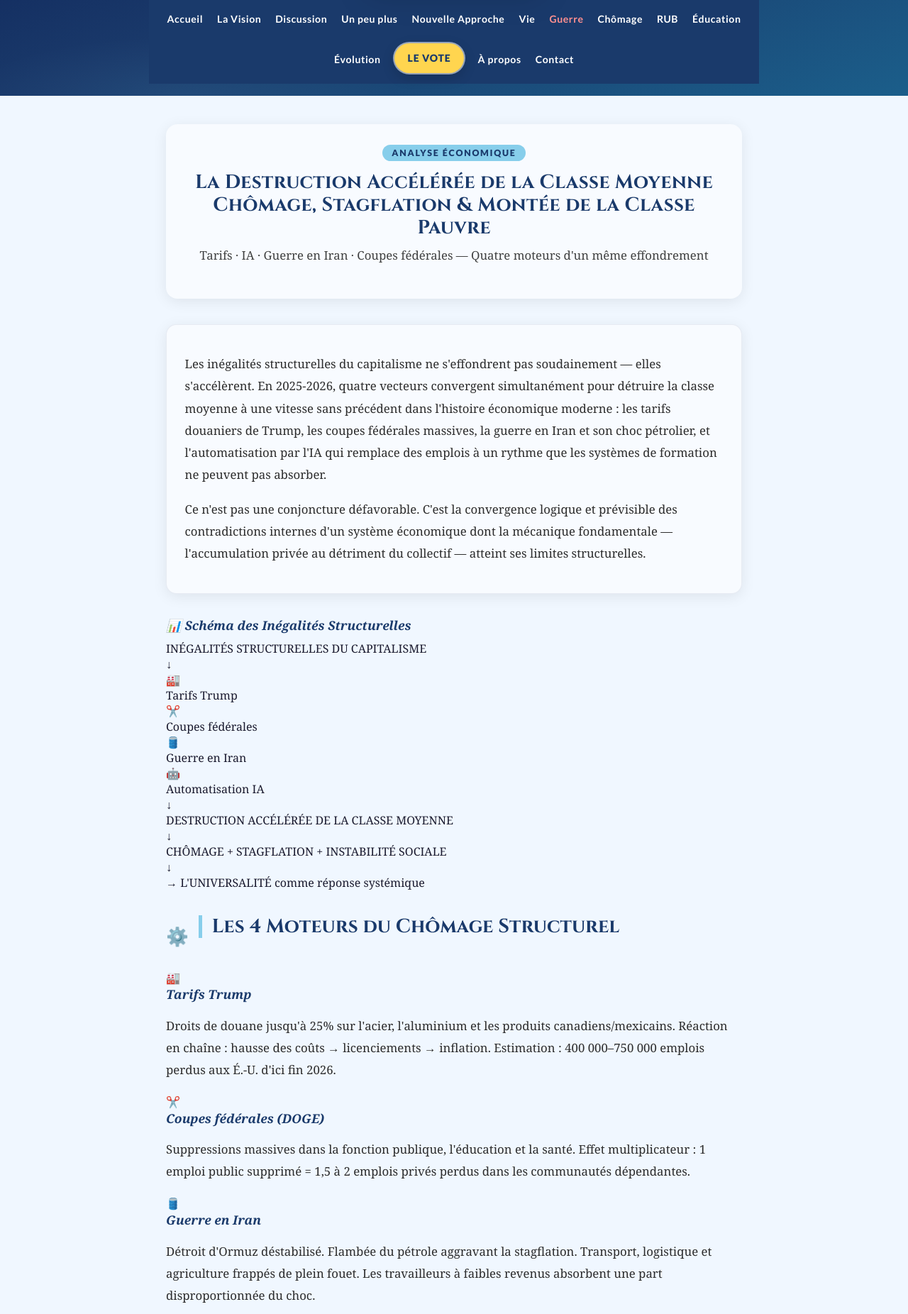
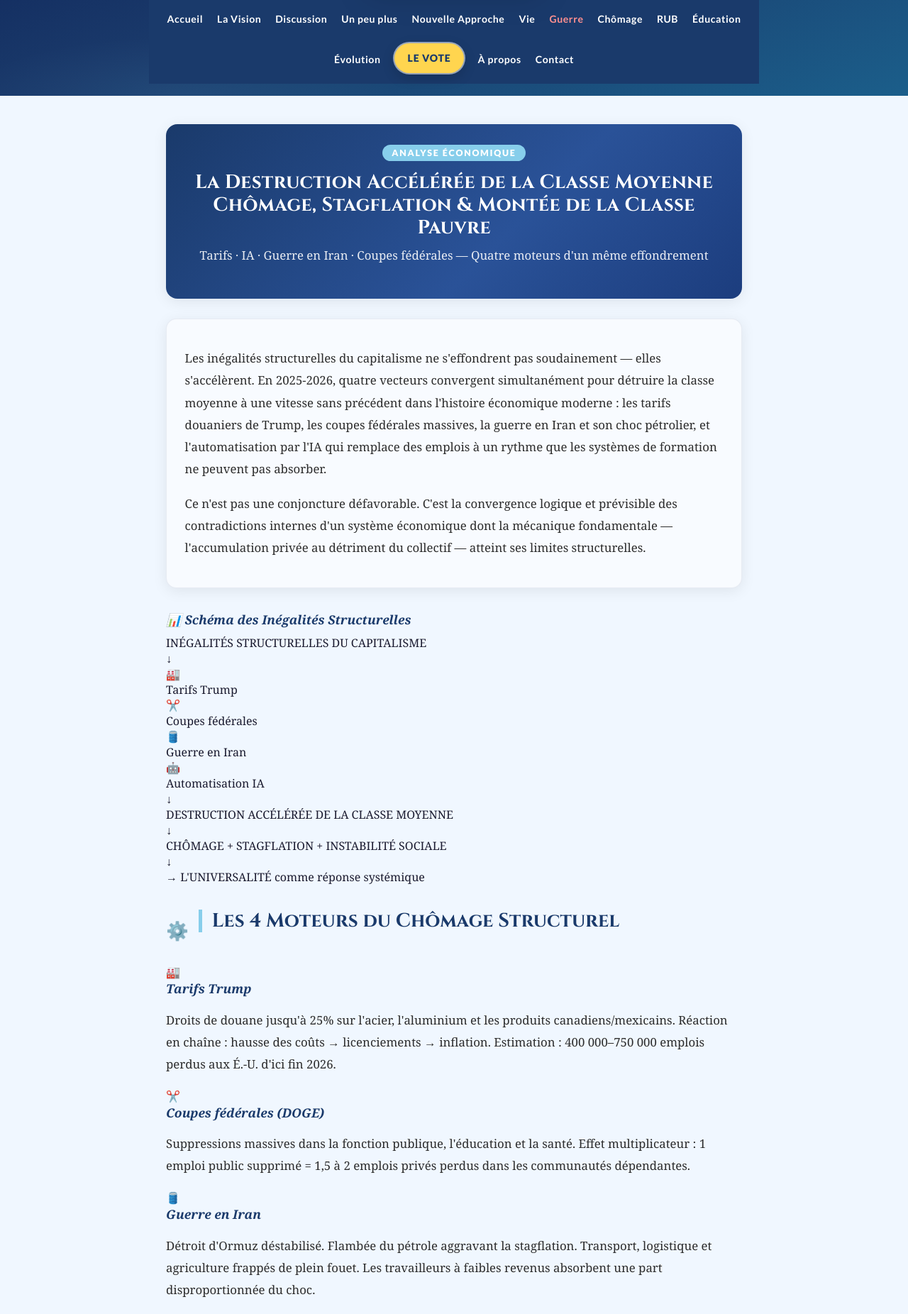
Before and after one commit to Monde-Universel/Monde-Universel.github.io, a Jekyll site: the page built from chomage.html, in a window 1280 px wide. Shown: the part 216-2068 px from the top of the page at 71% size. Built offline with Jekyll 4.4.1, drawn with Linux system fonts in a browser that asks for light colours.

Commit message:
Add files via upload

```diff
--- a/chomage.html
+++ b/chomage.html
@@ -7,6 +7,95 @@ permalink: /chomage.html
 description: "Les inégalités structurelles du capitalisme s'accélèrent. Analyse des quatre vecteurs qui détruisent la classe moyenne : tarifs Trump, coupes DOGE, guerre en Iran et automatisation par l'IA."
 description_en: "The structural inequalities of capitalism are accelerating. Analysis of four vectors destroying the middle class: Trump tariffs, DOGE cuts, the Iran war, and AI automation."
 ---
+
+
+<style>
+/* ── Fix #1 : Banner contraste en mode clair ── */
+.banner {
+  background: linear-gradient(135deg, #1a3a6b 0%, #2a5298 60%, #1c3d7e 100%) !important;
+  color: #ffffff !important;
+}
+.banner .tag,
+.banner h1,
+.banner p {
+  color: #ffffff !important;
+}
+
+/* ── Fix #2 : Espacement banner → contenu réduit ── */
+.banner {
+  margin-bottom: 1.25rem !important;
+}
+
+/* ── Fix #3 : Tableau responsive (stacking mobile, pas de scroll X) ── */
+.table-wrapper {
+  overflow-x: visible;
+  width: 100%;
+}
+.table-wrapper table {
+  width: 100%;
+  border-collapse: collapse;
+}
+.table-wrapper th,
+.table-wrapper td {
+  padding: 0.65rem 0.85rem;
+  text-align: left;
+  border: 1px solid rgba(26, 58, 107, 0.14);
+  font-size: 0.95rem;
+  word-break: break-word;
+}
+.table-wrapper thead th {
+  background: rgba(26, 58, 107, 0.07);
+  font-weight: 700;
+  color: #1a3a6b;
+  font-size: 0.85rem;
+  text-transform: uppercase;
+  letter-spacing: 0.05em;
+}
+@media (max-width: 620px) {
+  .table-wrapper table,
+  .table-wrapper thead,
+  .table-wrapper tbody,
+  .table-wrapper th,
+  .table-wrapper td,
+  .table-wrapper tr {
+    display: block;
+    width: 100%;
+  }
+  .table-wrapper thead tr {
+    display: none;
+  }
+  .table-wrapper tbody tr {
+    margin-bottom: 1rem;
+    border: 1px solid rgba(26, 58, 107, 0.16);
+    border-radius: 0.6rem;
+    overflow: hidden;
+    background: rgba(255, 255, 255, 0.85);
+  }
+  [data-theme="dark"] .table-wrapper tbody tr {
+    background: var(--color-surface);
+  }
+  .table-wrapper td {
+    border: none;
+    border-bottom: 1px solid rgba(26, 58, 107, 0.08);
+    padding: 0.55rem 1rem;
+    position: relative;
+  }
+  .table-wrapper td:last-child {
+    border-bottom: none;
+  }
+  .table-wrapper td::before {
+    content: attr(data-label);
+    display: block;
+    font-size: 0.72rem;
+    font-weight: 800;
+    letter-spacing: 0.08em;
+    text-transform: uppercase;
+    color: #1a3a6b;
+    margin-bottom: 0.2rem;
+    opacity: 0.7;
+  }
+}
+</style>
 
 <!-- ═══════════════════════════════════════
      BLOC FRANÇAIS
@@ -126,11 +215,11 @@ description_en: "The structural inequalities of capitalism are accelerating. Ana
 </tr>
 </thead>
 <tbody>
-<tr><td id="tc1">Moins de 30 ans, diplômés</td><td>~20%</td><td id="tc1b" style="color:#87CEEB">Élevée</td></tr>
-<tr><td id="tc2">30–50 ans, secteurs techniques</td><td>~25%</td><td id="tc2b" style="color:#ffcc44">Moyenne avec formation</td></tr>
-<tr><td id="tc3">30–50 ans, secteurs routiniers</td><td>~30%</td><td id="tc3b" style="color:#ff9944">Faible — coût/temps prohibitif</td></tr>
-<tr><td id="tc4">50 ans et +, peu diplômés</td><td>~15%</td><td id="tc4b" style="color:#ff6666">Très faible</td></tr>
-<tr><td id="tc5">Handicaps / contraintes sociales</td><td>~10%</td><td id="tc5b" style="color:#ff4444">Quasi nulle sans aide structurelle</td></tr>
+<tr><td data-label="Catégorie" id="tc1">Moins de 30 ans, diplômés</td><td data-label="% main-d'œuvre">~20%</td><td data-label="Reconversion" id="tc1b" style="color:#87CEEB">Élevée</td></tr>
+<tr><td data-label="Catégorie" id="tc2">30–50 ans, secteurs techniques</td><td data-label="% main-d'œuvre">~25%</td><td data-label="Reconversion" id="tc2b" style="color:#ffcc44">Moyenne avec formation</td></tr>
+<tr><td data-label="Catégorie" id="tc3">30–50 ans, secteurs routiniers</td><td data-label="% main-d'œuvre">~30%</td><td data-label="Reconversion" id="tc3b" style="color:#ff9944">Faible — coût/temps prohibitif</td></tr>
+<tr><td data-label="Catégorie" id="tc4">50 ans et +, peu diplômés</td><td data-label="% main-d'œuvre">~15%</td><td data-label="Reconversion" id="tc4b" style="color:#ff6666">Très faible</td></tr>
+<tr><td data-label="Catégorie" id="tc5">Handicaps / contraintes sociales</td><td data-label="% main-d'œuvre">~10%</td><td data-label="Reconversion" id="tc5b" style="color:#ff4444">Quasi nulle sans aide structurelle</td></tr>
 </tbody>
 </table>
 </div>
@@ -311,15 +395,14 @@ description_en: "The structural inequalities of capitalism are accelerating. Ana
 </tr>
 </thead>
 <tbody>
-<tr><td id="tc1">Under 30, graduates</td><td>~20%</td><td id="tc1b" style="color:#87CEEB">High</td></tr>
-<tr><td id="tc2">30–50 years, technical sectors</td><td>~25%</td><td id="tc2b" style="color:#ffcc44">Average with training</td></tr>
-<tr><td id="tc3">30–50 years, routine sectors</td><td>~30%</td><td id="tc3b" style="color:#ff9944">Low — cost/time prohibitive</td></tr>
-<tr><td id="tc4">50 years and over, few qualified</td><td>~15%</td><td id="tc4b" style="color:#ff6666">Very weak</td></tr>
-<tr><td id="tc5">Disabilities/social constraints</td><td>~10%</td><td id="tc5b" style="color:#ff4444">Almost zero without structural help</td></tr>
+<tr><td data-label="Category" id="tc1">Under 30, graduates</td><td data-label="% Workforce">~20%</td><td data-label="Reconversion" id="tc1b" style="color:#87CEEB">High</td></tr>
+<tr><td data-label="Category" id="tc2">30–50 years, technical sectors</td><td data-label="% Workforce">~25%</td><td data-label="Reconversion" id="tc2b" style="color:#ffcc44">Average with training</td></tr>
+<tr><td data-label="Category" id="tc3">30–50 years, routine sectors</td><td data-label="% Workforce">~30%</td><td data-label="Reconversion" id="tc3b" style="color:#ff9944">Low — cost/time prohibitive</td></tr>
+<tr><td data-label="Category" id="tc4">50 years and over, few qualified</td><td data-label="% Workforce">~15%</td><td data-label="Reconversion" id="tc4b" style="color:#ff6666">Very weak</td></tr>
+<tr><td data-label="Category" id="tc5">Disabilities/social constraints</td><td data-label="% Workforce">~10%</td><td data-label="Reconversion" id="tc5b" style="color:#ff4444">Almost zero without structural help</td></tr>
 </tbody>
 </table>
 </div>
- WORKING POOR
 <div class="section-header">
 <span class="icon">💸</span>
 <h2 id="poor-title">The Emergence of the Working Poor</h2>
```
Also changed, not shown: other parts of chomage.html (+0 -7 lines).
